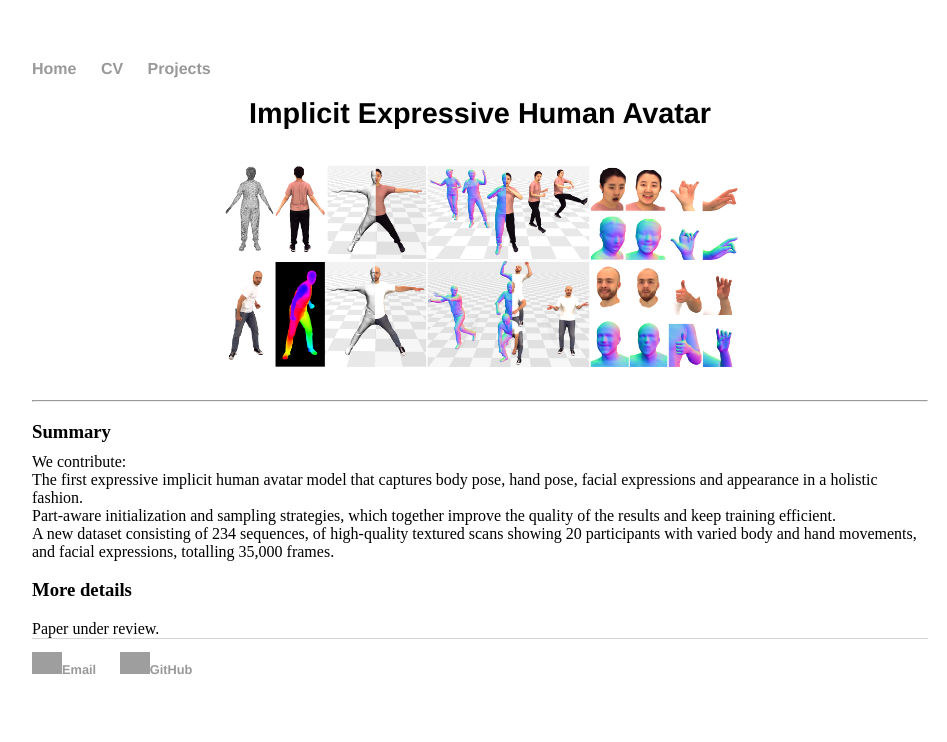
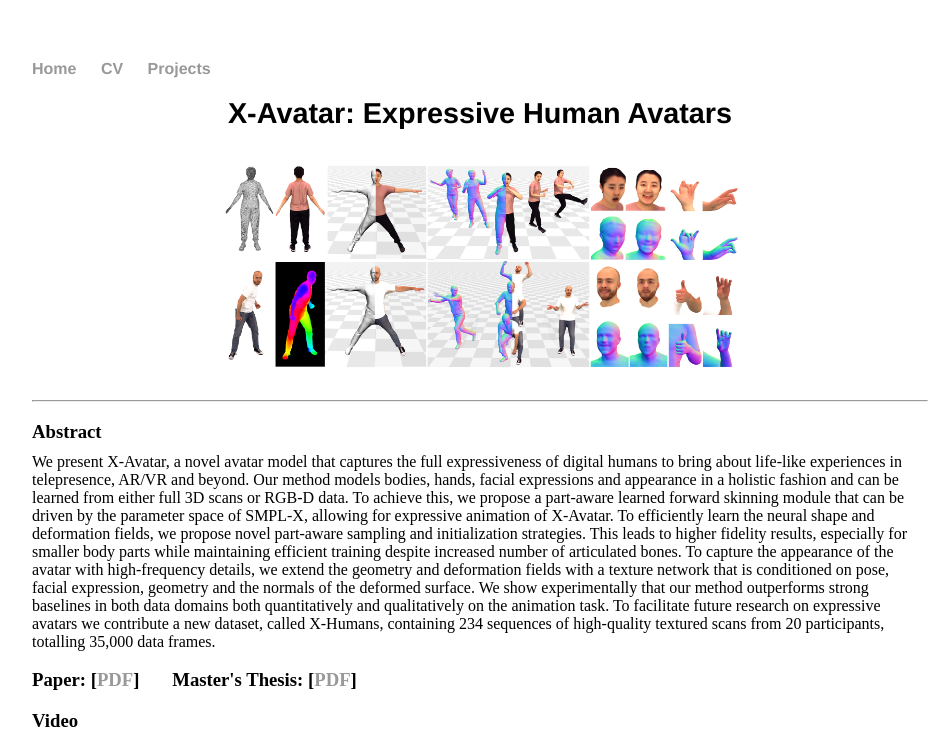
Before and after one commit to Skype-line/Skype-line.github.io, a Jekyll site: the page built from projects/X-Avatar/index.html, in a window 1280 px wide. Shown: the top 742 px of the page, without its empty margins (160-1107 px from the left). Built offline with Jekyll 4.4.1, drawn with Linux system fonts in a browser that asks for light colours; grey boxes are pictures that could not be loaded.

Commit message:
update page

```diff
--- a/_layouts/default.html
+++ b/_layouts/default.html
@@ -12,7 +12,7 @@
 			<nav>
 	    		<ul>
 	        		<li><a href="/">Home</a></li>
-	        		<li><a href="/docs/CV (Kaiyue Shen).pdf">CV</a></li>
+	        		<li><a href="/docs/CV_Kaiyue_Shen.pdf">CV</a></li>
 					<li><a href="/#Projects">Projects</a></li>
 	    		</ul>
 			</nav>
--- a/projects/Continual_Learning/index.html
+++ b/projects/Continual_Learning/index.html
@@ -38,7 +38,7 @@
 </td>
 
 <td>
-	<h3> Thesis: [<a href="Continual Learning for Binary Foreground and Background Segmentation.pdf">PDF</a>] </h3>
+	<h3> Thesis: [<a href="Continual Learning for Binary Foreground and Background Segmentation.pdf">PDF</a>] &nbsp; &nbsp; &nbsp; Code: [<a href="https://github.com/ethz-asl/background_foreground_segmentation">GitHub</a>] </h3>
 </td>
 
 <td>
--- a/projects/X-Avatar/index.html
+++ b/projects/X-Avatar/index.html
@@ -1,6 +1,6 @@
 ---
 layout: default
-title: "Implicit Expressive Human Avatar"
+title: "X-Avatar: Expressive Human Avatars"
 ---
 
 <center><h1>{{ page.title }}</h1></center>
@@ -15,18 +15,31 @@
 
 <td>
 	<hr>
-	<h3 style="margin-bottom:10px;">Summary</h3>
-	We contribute:<br>
-
-    The first expressive implicit human avatar model that captures body pose, hand pose,
-	facial expressions and appearance in a holistic fashion.<br>
-    Part-aware initialization and sampling strategies, which together improve the quality
-	of the results and keep training efficient.<br>
-    A new dataset consisting of 234 sequences, of high-quality textured scans showing 20
-	participants with varied body and hand movements, and facial expressions, totalling 35,000 frames.
+	<h3 style="margin-bottom:10px;">Abstract</h3>
+	We present X-Avatar, a novel avatar model that captures the full expressiveness
+	of digital humans to bring about life-like experiences in telepresence, AR/VR
+	and beyond. Our method models bodies, hands, facial expressions and appearance
+	in a holistic fashion and can be learned from either full 3D scans or RGB-D data.
+	To achieve this, we propose a part-aware learned forward skinning module that can
+	be driven by the parameter space of SMPL-X, allowing for expressive animation of
+	X-Avatar. To efficiently learn the neural shape and deformation fields, we propose
+	novel part-aware sampling and initialization strategies. This leads to higher
+	fidelity results, especially for smaller body parts while maintaining efficient
+	training despite increased number of articulated bones. To capture the appearance
+	of the avatar with high-frequency details, we extend the geometry and deformation
+	fields with a texture network that is conditioned on pose, facial expression,
+	geometry and the normals of the deformed surface. We show experimentally that our
+	method outperforms strong baselines in both data domains both quantitatively and
+	qualitatively on the animation task. To facilitate future research on expressive
+	avatars we contribute a new dataset, called X-Humans, containing 234 sequences
+	of high-quality textured scans from 20 participants, totalling 35,000 data frames.
 </td>
 
 <td>
-	<h3> More details </h3>
-	Paper under review.
+	<h3> Paper: [<a href="Expressive_Human_Avatars.pdf">PDF</a>] &nbsp; &nbsp; &nbsp; Master's Thesis: [<a href="X_Avatar_Expressive_Human_Avatars_Master_Thesis.pdf">PDF</a>]  </h3>
 </td>
+
+<td>
+	<h3 style="margin-bottom:10px;">Video</h3>
+	<iframe width="560" height="315" src="https://youtu.be/w1rS5hWgZS0" frameborder="0" allow="autoplay; encrypted-media" allowfullscreen></iframe>
+</td>
```
Also changed, not shown: index.html (+9 -5 lines), 3 other files.
